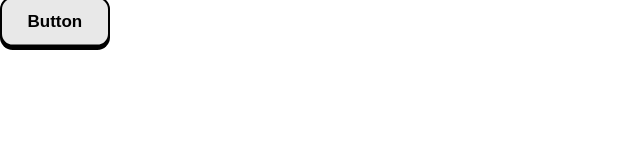
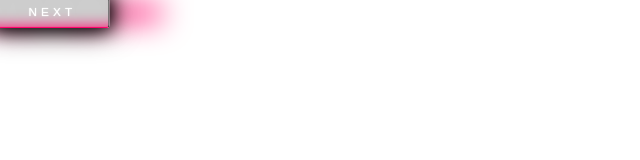
Before and after one commit to rabab003/html-css-js, a plain HTML site: page black btn/index.html in a window 1280 px wide. Shown: the whole page, without its empty margins (0-640 px from the left). Drawn offline with Linux system fonts and the light colour scheme; files that its build step writes are made by us from their sources.

Commit message:
Add files via upload

```diff
--- a/black btn/css/style.css
+++ b/black btn/css/style.css
@@ -3,34 +3,120 @@
   margin: 0;
   box-sizing: border-box;
 }
-button {
-  --button_radius: 0.75em;
-  --button_color: #e8e8e8;
-  --button_outline_color: #000000;
-  font-size: 17px;
-  font-weight: bold;
-  border: none;
+
+.submit {
+  display: -webkit-box;
+  display: -ms-flexbox;
+  display: flex;
+  -webkit-box-pack: center;
+  -ms-flex-pack: center;
+  justify-content: center;
+  -webkit-box-align: center;
+  -ms-flex-align: center;
+  align-items: center;
+  color: transparent;
+  text-transform: uppercase;
+  border: 0.1vw solid rgb(50, 50, 50);
+  box-shadow:
+    0 0 0.5vw black,
+    0 0 0.5vw 0.1vw transparent,
+    0vw 0 2vw -0.5vw black,
+    0vw 0 2vw -0.5vw black,
+    0 -1vw 1vw -1vw transparent inset;
+  padding: 0.4vw 0.55vw;
+  width: 8vw;
+  height: 2vw;
+  border-radius: 0.2vw;
   cursor: pointer;
-  border-radius: var(--button_radius);
-  background: var(--button_outline_color);
+  text-shadow: 0.05vw 0 0 white;
+  font-size: 0.8vw;
+  position: relative;
+  overflow: hidden;
+  top: 0;
+  left: 0;
+  background: rgba(0, 0, 0, 0.8);
+  font-family: arial;
+  letter-spacing: 0.2vw;
+  -webkit-transition: 0.5s;
+  transition: 0.5s;
 }
 
-.button_top {
-  display: block;
-  box-sizing: border-box;
-  border: 2px solid var(--button_outline_color);
-  border-radius: var(--button_radius);
-  padding: 0.75em 1.5em;
-  background: var(--button_color);
-  color: var(--button_outline_color);
-  transform: translateY(-0.2em);
-  transition: transform 0.1s ease;
+.submit:after {
+  content: "next";
+  width: 100%;
+  height: 100%;
+  position: absolute;
+  top: 0;
+  left: 0;
+  display: -webkit-box;
+  display: -ms-flexbox;
+  display: flex;
+  -webkit-box-pack: center;
+  -ms-flex-pack: center;
+  justify-content: center;
+  -webkit-box-align: center;
+  -ms-flex-align: center;
+  align-items: center;
+  color: transparent;
+  text-shadow: 1.8vw 1.8vw 1.2vw white;
+  text-transform: uppercase;
+  font-size: 0.8vw;
+  letter-spacing: 5.2vw;
+  -webkit-transition: 0.5s;
+  transition: 0.5s;
 }
 
-button:hover .button_top {
-  transform: translateY(-0.33em);
+.submit:hover:after,
+.submit:focus:after {
+  letter-spacing: 0.28vw;
+  text-shadow: 0.08vw 0vw 0 white;
 }
 
-button:active .button_top {
-  transform: translateY(0);
+.submit:before {
+  content: "next";
+  width: 100%;
+  height: 100%;
+  position: absolute;
+  top: 0;
+  left: 0;
+  display: -webkit-box;
+  display: -ms-flexbox;
+  display: flex;
+  -webkit-box-pack: center;
+  -ms-flex-pack: center;
+  justify-content: center;
+  -webkit-box-align: center;
+  -ms-flex-align: center;
+  align-items: center;
+  color: transparent;
+  text-shadow: 1.8vw -2vw 1.2vw white;
+  text-transform: uppercase;
+  font-size: 0.8vw;
+  letter-spacing: 5.2vw;
+  -webkit-transition: 0.8s;
+  transition: 0.8s;
 }
+
+.submit:hover:before,
+.submit:focus:before {
+  letter-spacing: 0.28vw;
+  text-shadow: 0.08vw 0vw 0.08vw white;
+}
+
+.submit:hover,
+.submit:focus {
+  box-shadow:
+    0 0 2vw black,
+    0 0 1.2vw 0.1vw black,
+    4vw 0 2vw -0.5vw rgb(255, 0, 105),
+    -4vw 0 2vw -0.5vw rgb(255, 0, 105),
+    0 -1vw 1vw -1vw rgb(255, 0, 105) inset;
+  -webkit-transform: scale(1.15, 1.15);
+  transform: scale(1.15, 1.15);
+  background: rgba(0, 0, 0, 0.2);
+  font-size: 1.25vw;
+  letter-spacing: 1.28vw;
+  padding: 0.4vw 1vw;
+  text-shadow: 0 0 2vw white;
+  border-bottom: 0.1vw solid rgb(255, 0, 105);
+}
--- a/black btn/index.html
+++ b/black btn/index.html
@@ -8,9 +8,8 @@
 </head>
 <body>
 
-  <button>
-    <span class="button_top"> Button </span>
-  </button>
+<button class="submit">next</button>
+
 
 
 
```
